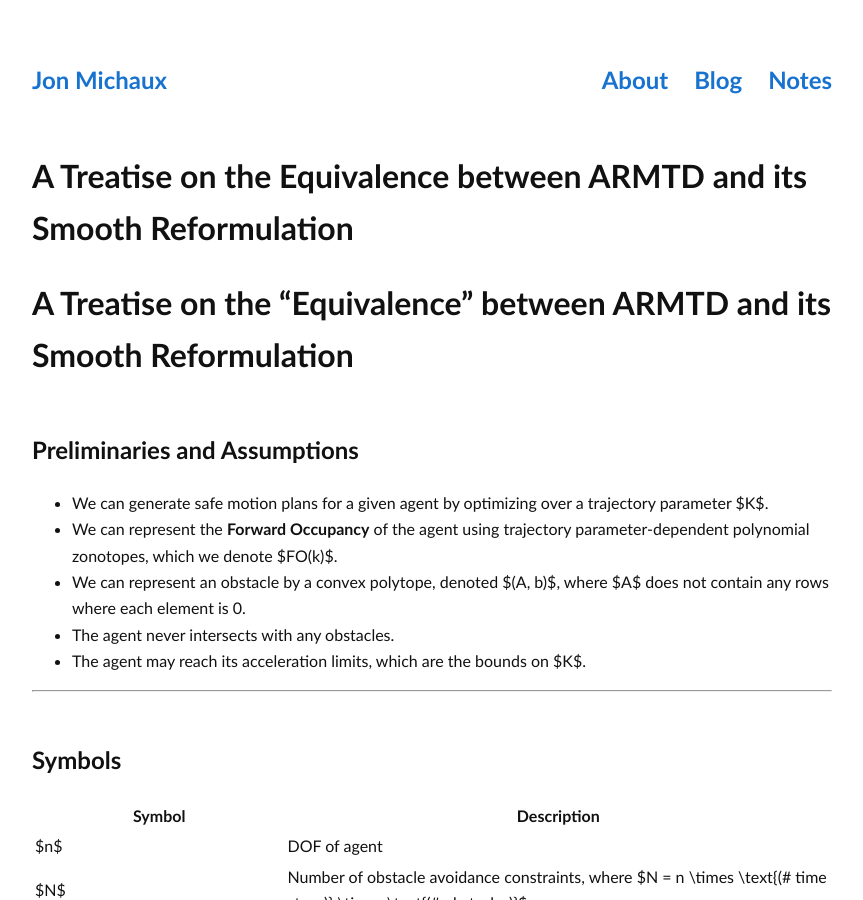
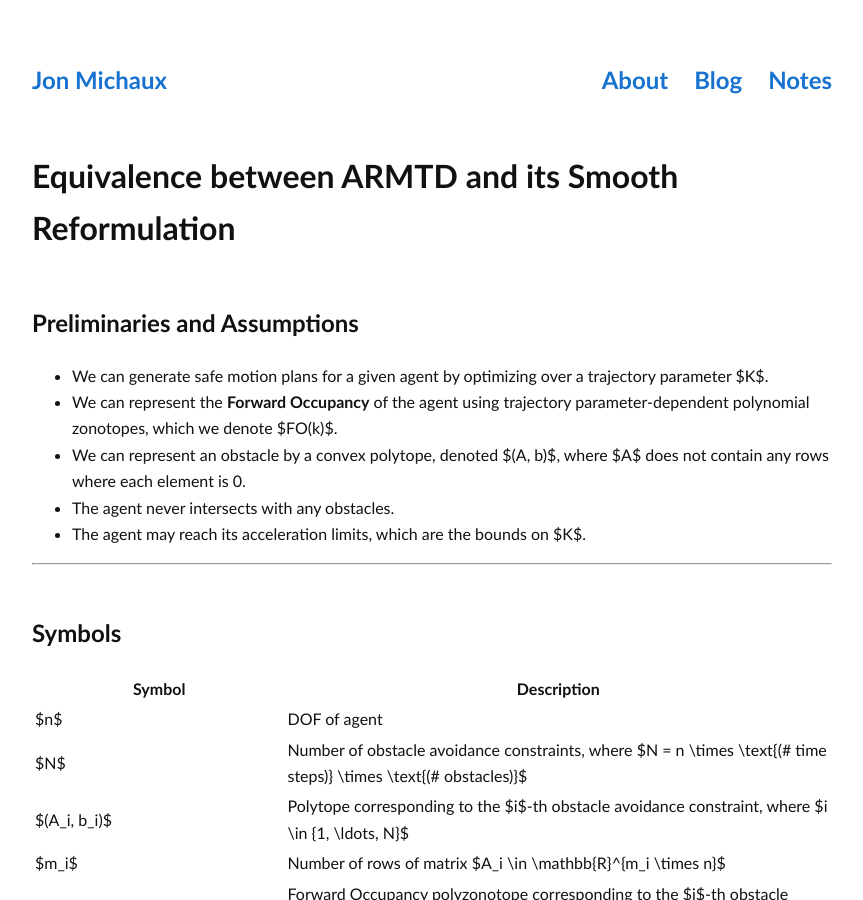
Before and after one commit to jmichaux/jmichaux.github.io, a Jekyll site: the page built from _notes/ongoing_research/armtd_smooth_reformulation.md, in a window 1280 px wide and 900 px high. Shown: the whole window, without its empty margins (208-1071 px from the left). Built offline with Jekyll 4.4.1, drawn with Linux system fonts in a browser that asks for light colours; a style sheet for code colours, icons or effects is not loaded.

Commit message:
fix title

```diff
--- a/_notes/ongoing_research/armtd_smooth_reformulation.md
+++ b/_notes/ongoing_research/armtd_smooth_reformulation.md
@@ -1,9 +1,7 @@
 ---
 layout: page
-title: "A Treatise on the Equivalence between ARMTD and its Smooth Reformulation"
+title: "Equivalence between ARMTD and its Smooth Reformulation"
 ---
-
-# A Treatise on the "Equivalence" between ARMTD and its Smooth Reformulation
 
 ## Preliminaries and Assumptions
 
```
